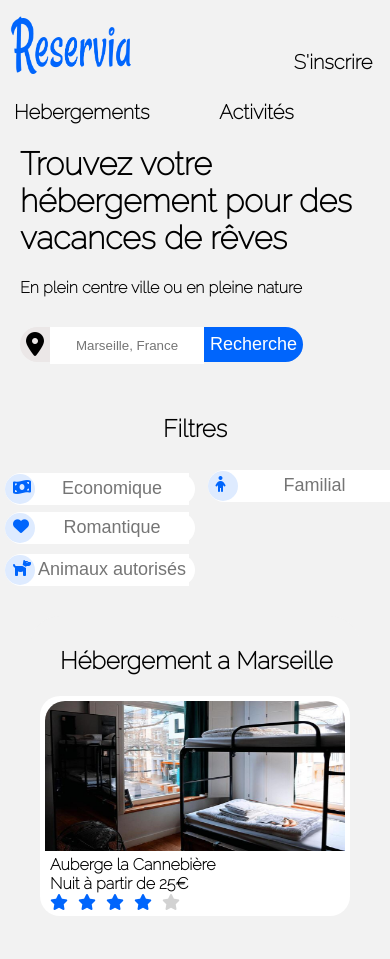
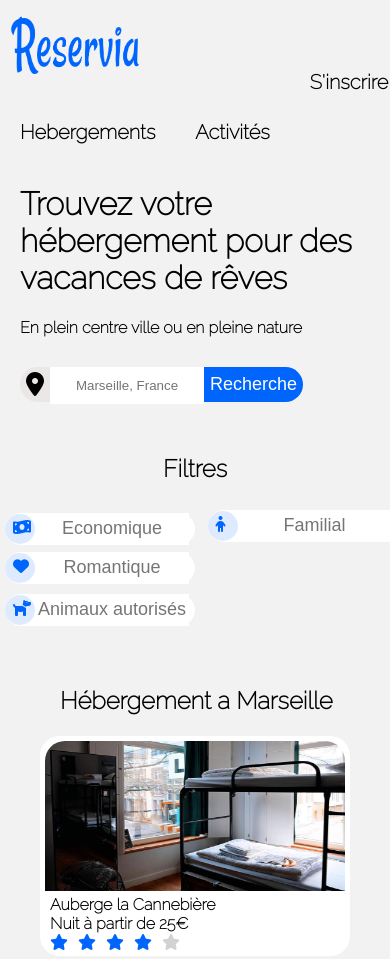
Before and after one commit to yoannano/OpenclassroomsProject, a plain HTML site: page index.html in a window 390 px wide. Shown: the top 959 px of the page. Drawn offline with Linux system fonts and the light colour scheme.

Commit message:
correction petit ecran

```diff
--- a/css/styles.css
+++ b/css/styles.css
@@ -519,10 +519,17 @@ footer{
 
 
 /* ICI C EST POUR LES PLUS PETITS ECRAN */
-@media  screen and (max-width: 1230px) {
+@media only screen and (max-width: 1230px) {
   body{
     margin-left: auto;
     margin-right: auto;
+  }
+  nav{
+    width: 400px;
+    margin-left: 450px;
+  }
+  nav span{
+    padding: 20px;
   }
   .blocPhotoHautDroiteGauche{
     display: block;
@@ -544,6 +551,15 @@ footer{
     margin-top: 300px;
     margin-left: -110px;
   }
+  .photoBasDroite{
+    margin-top: 0px;
+    float: left;
+    margin-left: 20px;
+  }
+  footer{
+    margin-top: 600px;
+    background-color: #f2f2f2;
+  }
 
 
 
@@ -554,7 +570,7 @@ footer{
 
 }
 /* *************** ECRAN TELEPHONE******************************* */
-@media screen and (max-width: 500px)
+@media only screen and (max-width: 500px)
 {
   /* .recherche{
     <i class="fas fa-search"></i>
@@ -564,18 +580,19 @@ footer{
     margin-right: auto;
   }
   .inscrire{
-    margin-right: 60px;
+    margin-right: 190px;
+    float: left;
   }
   .activite{
+    float: left;
     margin-top: 100px;
-   margin-left: 70px;
   }
   .hebergement{
     margin-top: 100px;
-    margin-left: -220px;
+    margin-left: -460px;
   }
   .logo img{
-    width: 60%;
+    width: 1300%;
     margin-left: 10px;
   }
   .titres{
```
